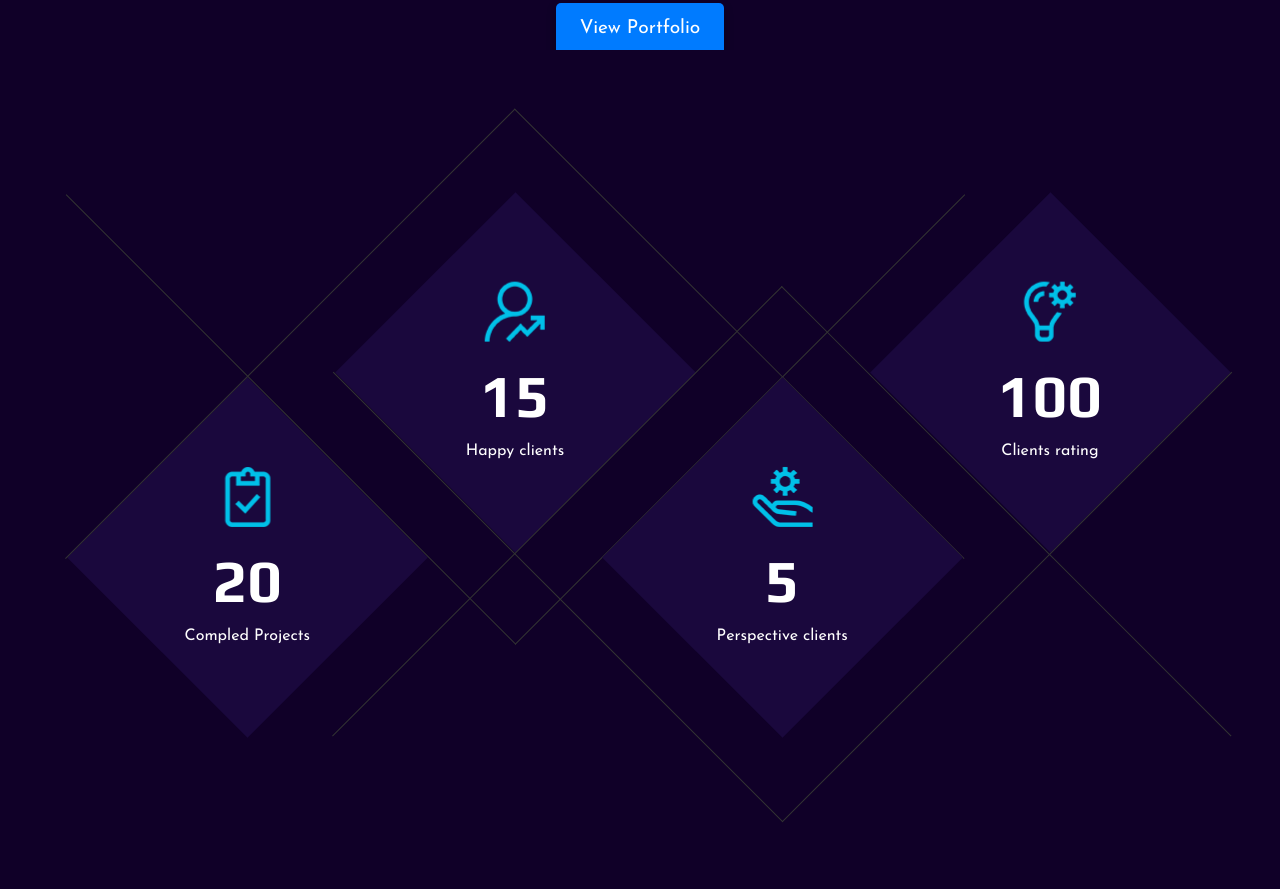
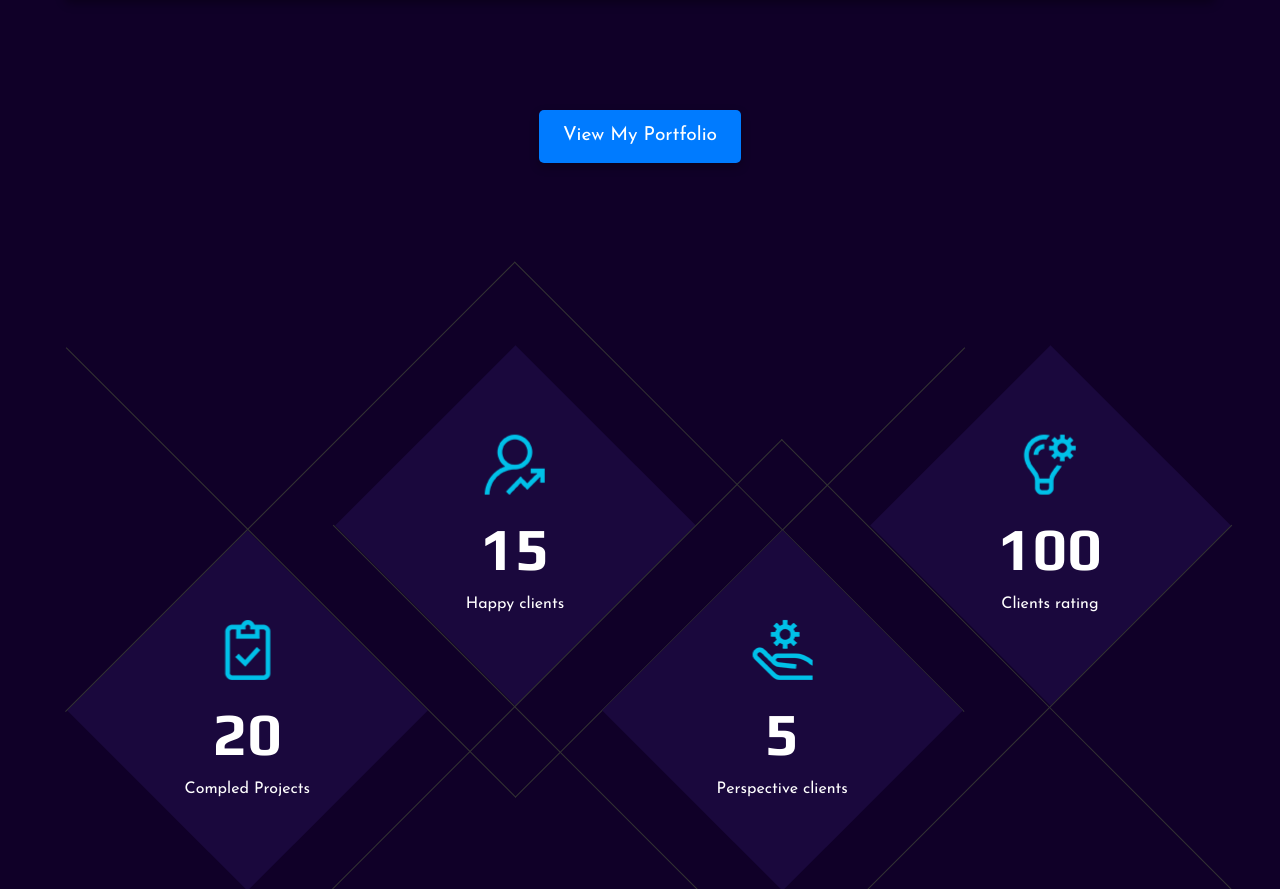
Before and after one commit to developer-naimur-rahman/portfolio1, a PHP site: page / in a window 1280 px wide. Shown: the part 2235-3124 px from the top of the page. Run offline with PHP 8.4, Linux system fonts and the light colour scheme; some libraries are stand-ins or nearby versions.

Commit message:
homepage welcome video

```diff
--- a/css/style.css
+++ b/css/style.css
@@ -2256,7 +2256,7 @@ h4, h5 {
 }
 
 .welcome {
-  overflow:auto;
+  overflow:visible;
   background: #100028; /* Dark background color */
   display: flex;
   flex-direction: column;
@@ -2288,6 +2288,15 @@ h4, h5 {
   width: 100%; /* Full width of the container */
   height: 100%; /* Full height of the container */
   border: none; /* No border */
+}
+
+
+
+
+.portfolio {
+  background: #100028; /* Light background color */
+  padding: 40px 20px; /* Padding for the section */
+  text-align: center; /* Center text */
 }
 
 .portfolio-button {
@@ -2303,6 +2312,7 @@ h4, h5 {
   display: inline-block; /* Inline-block for centering */
   margin-top: 20px; /* Space above the button */
 }
+
 .portfolio-button:hover {
   background-color: #0056b3; /* Darker blue on hover */
 }
--- a/index.html
+++ b/index.html
@@ -258,9 +258,12 @@
             </iframe>
         </div>
         <!-- Portfolio button -->
-        <a href="https://www.behance.net/motionofnaimur" target="_blank" class="portfolio-button">View Portfolio</a>
     </section>
     <!-- Work Section End -->
+
+    <section class="portfolio">
+        <a href="/portfolio.html" target="_blank" class="portfolio-button">View My Portfolio</a>
+    </section>
 
     <!-- Counter Section Begin -->
     <section class="counter">
```
